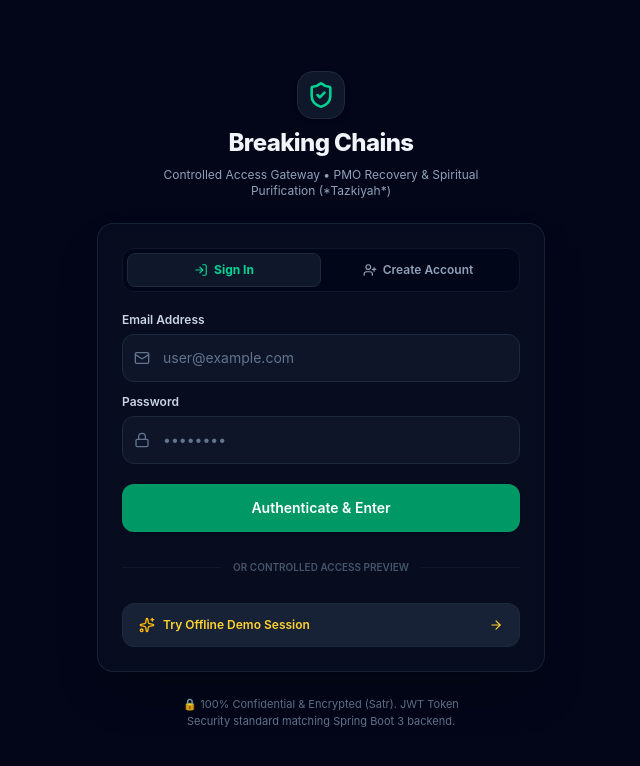
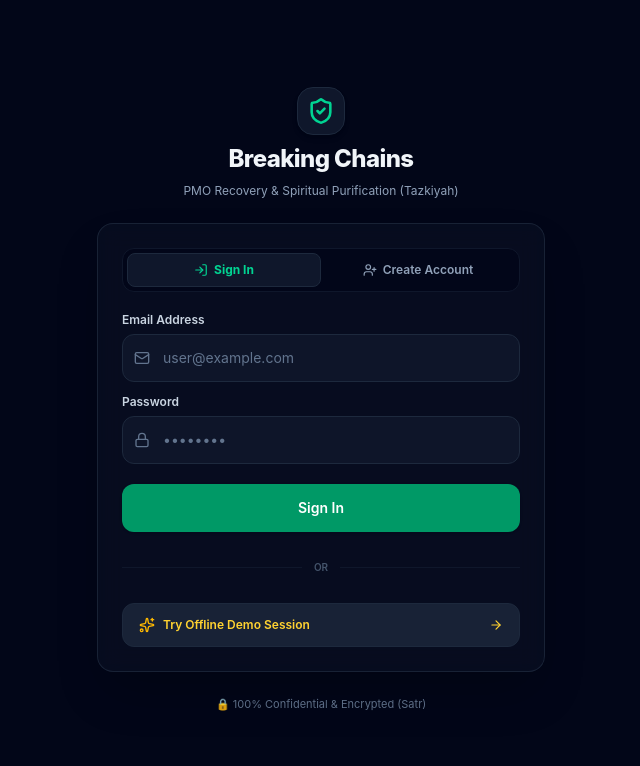
Before and after one commit to Breaking-Chains/breaking-chains-web, a React (Vite) app: page / in a window 1280 px wide. Shown: the top 766 px of the page, without its empty margins (319-959 px from the left). Built offline with nearby package versions, Linux system fonts and the light colour scheme; no server answers.

Commit message:
feat: add AuthPage component with login, registration, and guest access modes

```diff
--- a/src/pages/AuthPage.tsx
+++ b/src/pages/AuthPage.tsx
@@ -51,7 +51,7 @@ export const AuthPage: React.FC = () => {
             Breaking Chains
           </h1>
           <p className="text-xs text-slate-400 max-w-xs mx-auto">
-            Controlled Access Gateway • PMO Recovery & Spiritual Purification (*Tazkiyah*)
+            PMO Recovery & Spiritual Purification (Tazkiyah)
           </p>
         </div>
 
@@ -146,7 +146,7 @@ export const AuthPage: React.FC = () => {
               isLoading={isLoading}
               className="w-full mt-2 text-sm"
             >
-              {mode === 'login' ? 'Authenticate & Enter' : 'Create Account & Start Recovery'}
+              {mode === 'login' ? 'Sign In' : 'Create Account'}
             </Button>
           </form>
 
@@ -154,7 +154,7 @@ export const AuthPage: React.FC = () => {
           <div className="relative flex py-2 items-center">
             <div className="flex-grow border-t border-slate-900"></div>
             <span className="flex-shrink mx-3 text-[10px] uppercase font-semibold text-slate-600">
-              or controlled access preview
+              or
             </span>
             <div className="flex-grow border-t border-slate-900"></div>
           </div>
@@ -175,7 +175,7 @@ export const AuthPage: React.FC = () => {
 
         {/* Confidentiality Footer */}
         <p className="text-center text-[11px] text-slate-500 max-w-xs mx-auto">
-          🔒 100% Confidential & Encrypted (Satr). JWT Token Security standard matching Spring Boot 3 backend.
+          🔒 100% Confidential & Encrypted (Satr)
         </p>
       </div>
     </div>
```
